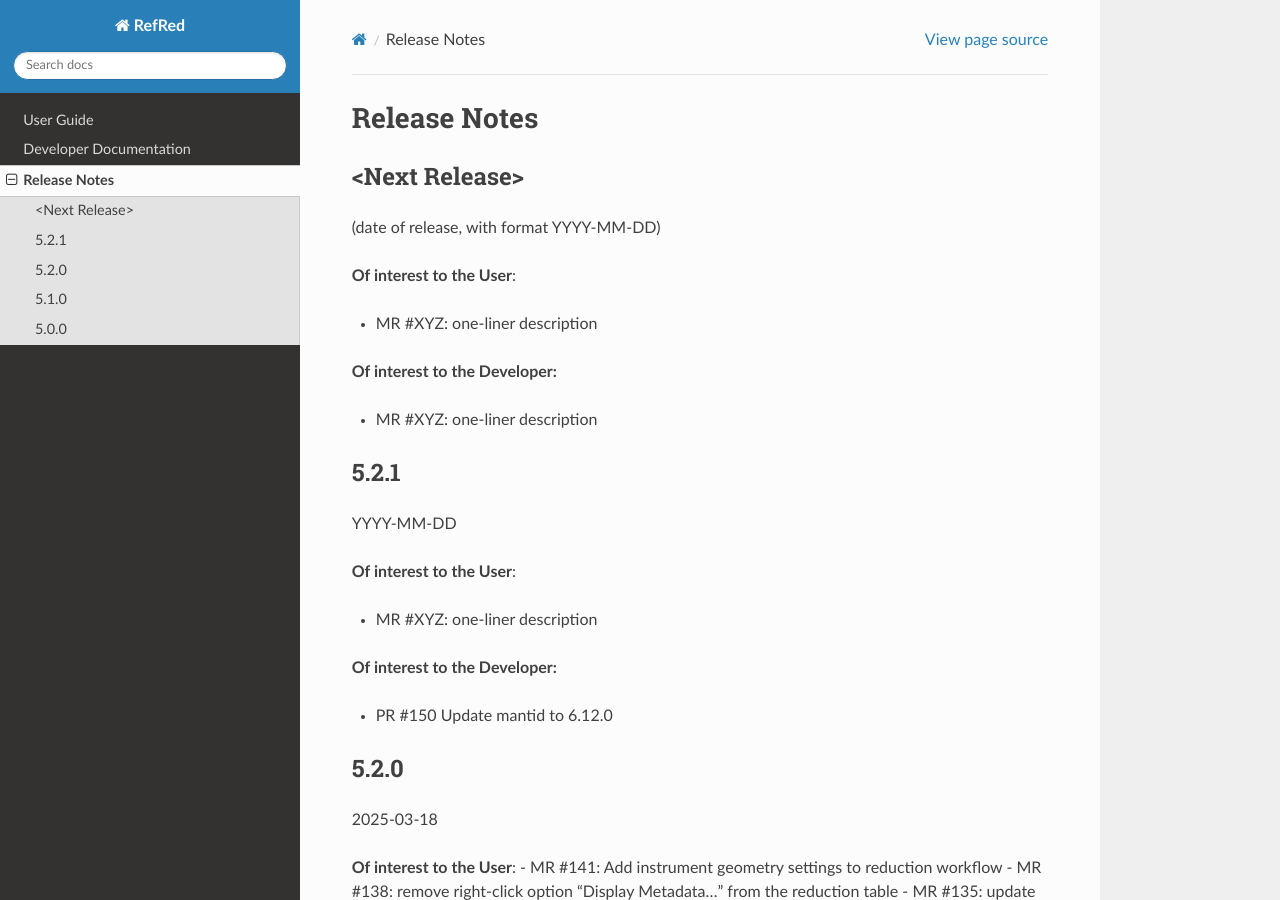
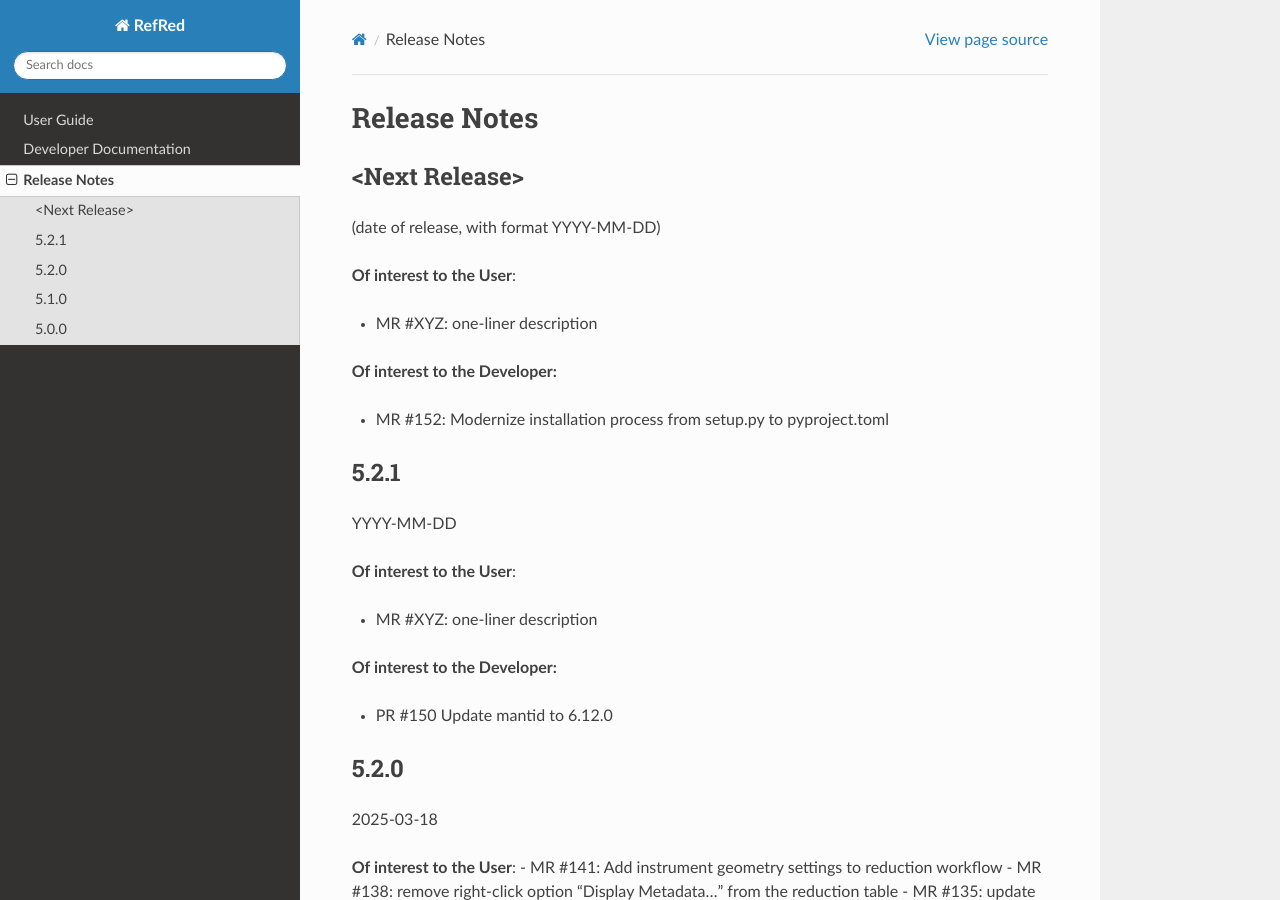
Before and after one commit to neutrons/RefRed, a Sphinx documentation site: the page built from docs/release_notes.rst, in a window 1280 px wide and 900 px high. Built offline with Sphinx 7.4.7 and the Read the Docs theme 3.1.0, drawn with Linux system fonts in a browser that asks for light colours.

Commit message:
add release note

```diff
--- a/docs/release_notes.rst
+++ b/docs/release_notes.rst
@@ -13,7 +13,7 @@ Release Notes
 
 **Of interest to the Developer:**
 
-- MR #XYZ: one-liner description
+- MR #152: Modernize installation process from setup.py to pyproject.toml
 
 
 5.2.1
```
